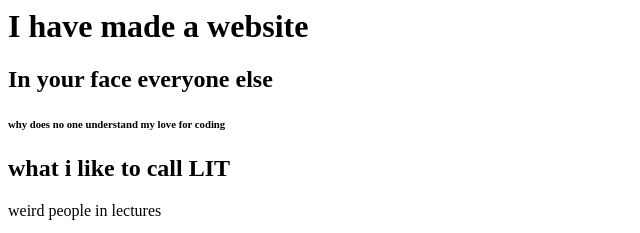
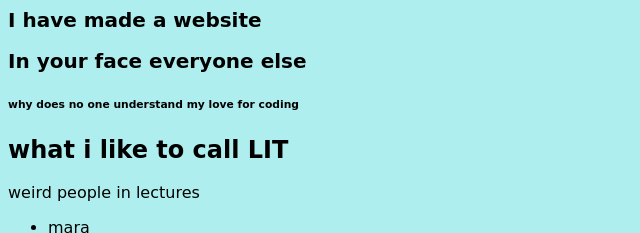
Before and after one commit to yasminejc/coding-practice, a plain HTML site: page index.html in a window 1280 px wide. Shown: the top 233 px of the page, without its empty margins (0-640 px from the left). Drawn offline with Linux system fonts and the light colour scheme.

Commit message:
anything

```diff
--- /dev/null
+++ b/css/stylesheet.css
@@ -0,0 +1,13 @@
+body{
+    font-family: cursive;
+    background-color: paleturquoise;
+}
+
+
+.intro-line{
+    font-size: 40px;
+}
+
+#second-line{
+    font-size: 20px;
+}
--- a/index.html
+++ b/index.html
@@ -1,12 +1,11 @@
 <html>
     <head>
         <title>Coding kween</title>
-
+        <link href="css/stylesheet.css" rel="stylesheet">
     </head>
     <body>
-        <!--  -->
-        <h1>I have made a website</h1>
-        <h2>In your face everyone else</h2>
+        <h1 id="second-line" class="intro-line">I have made a website</h1>
+        <h2 id="second-line">In your face everyone else</h2>
         <h6>why does no one understand my love for coding</h6>
         <h2>what i like to call LIT</h2>
        <p>weird people in lectures</p>
```
